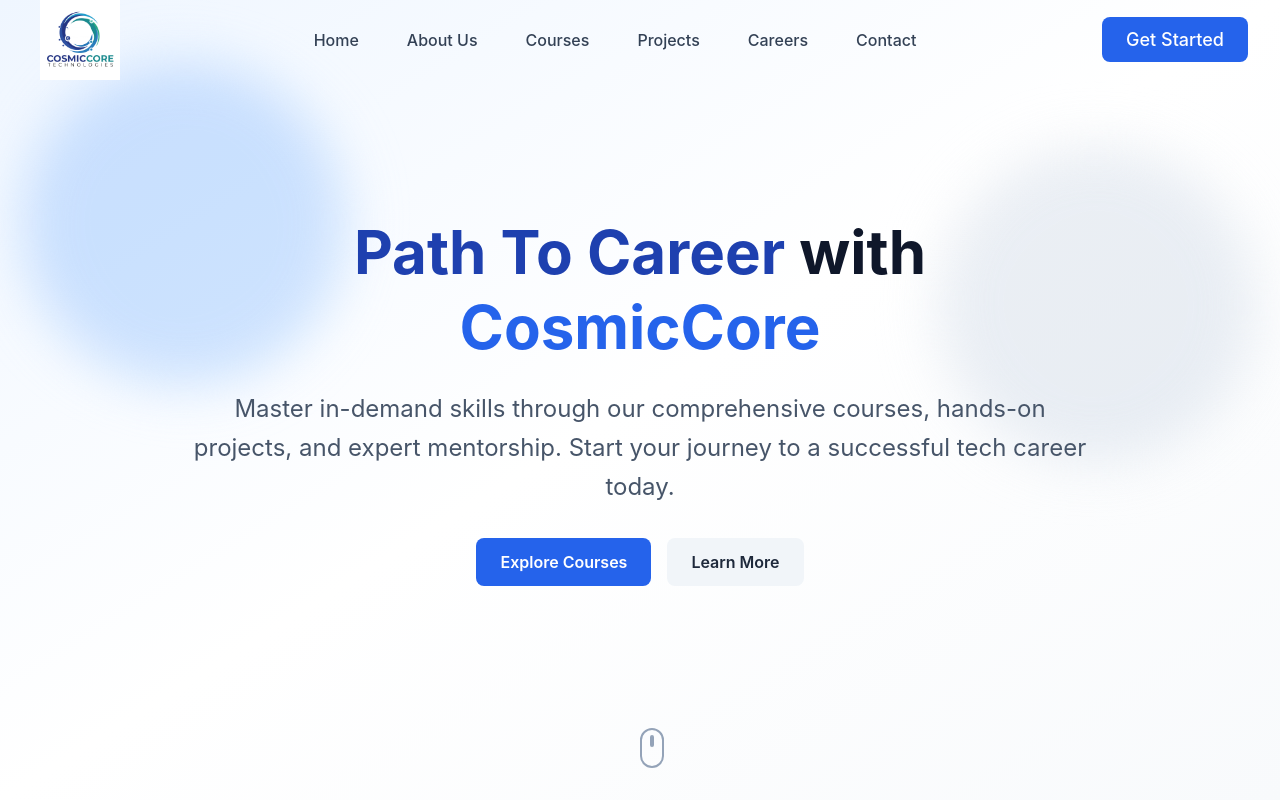
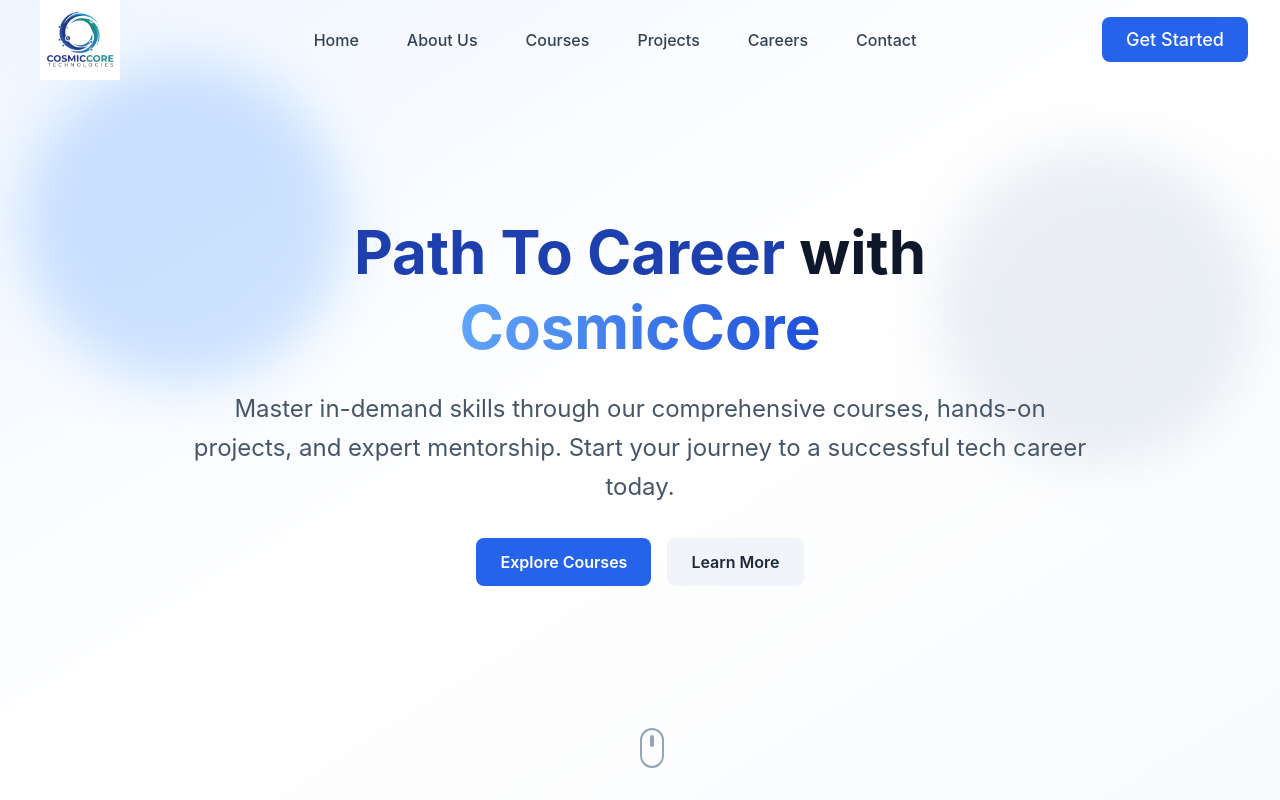
Before and after one commit to vamsireddy22/cosmic-core-website, a React (Create React App) app: page / in a window 1280 px wide. Shown: the top 800 px of the page. Built offline with nearby package versions, Linux system fonts and the light colour scheme.

Commit message:
style(home): match 'CosmicCore' text color to logo using blue gradient

```diff
--- a/src/pages/Home.tsx
+++ b/src/pages/Home.tsx
@@ -53,7 +53,7 @@
               transition={{ duration: 0.8 }}
             >
               <span className="text-primary-800">Path To Career</span> with{' '}
-              <span className="text-primary-600">CosmicCore</span>
+              <span className="bg-gradient-to-r from-primary-400 to-primary-700 bg-clip-text text-transparent">CosmicCore</span>
             </motion.h1>
 
             <motion.p
```
